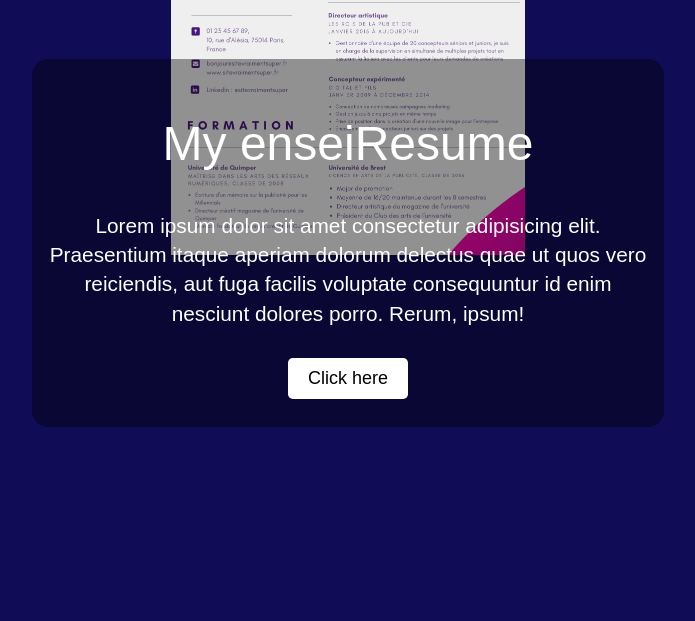
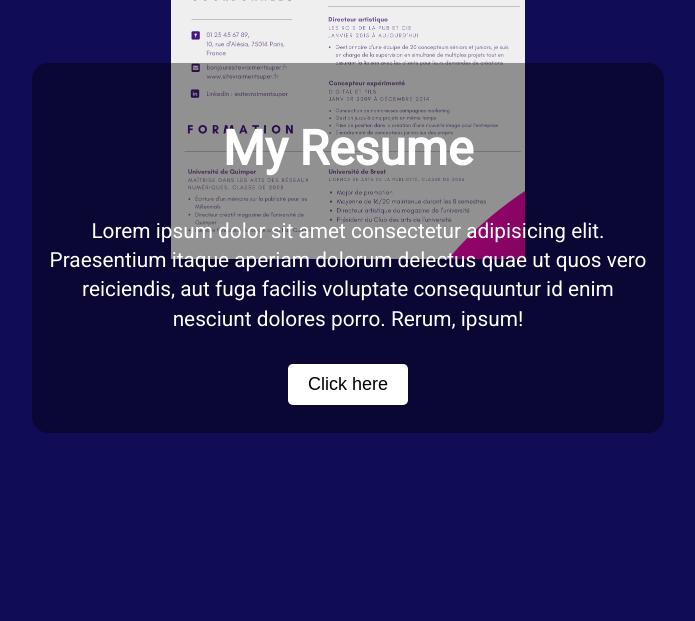
Before and after one commit to pabette25/gmc_html_checkpoint, a plain HTML site: page index.html in a window 1280 px wide. Shown: the part 2050-2671 px from the top of the page, without its empty margins (292-987 px from the left). Drawn offline with Linux system fonts and the light colour scheme.

Commit message:
Add files via upload

```diff
--- a/css/style.css
+++ b/css/style.css
@@ -1,3 +1,5 @@
+@import url('https://fonts.googleapis.com/css2?family=Roboto:ital,wght@0,100;0,400;1,900&display=swap');
+
 @media screen and (max-width: 960px) {
     header {
         width: 100% !important;
@@ -25,14 +27,14 @@ body {
     padding: 0px;
     margin: 0px;
     background-color: #100c56;
-    font-family: sans-serif;
+    font-family: 'Roboto', sans-serif;
     padding-top: 1%;
     color: white;
 }
 
 h1 {
     font-size: 3em;
-    font-weight: 300;
+    font-weight: 900;
 }
 
 h2 {
--- a/index.html
+++ b/index.html
@@ -73,7 +73,7 @@
                     <img height="500px" src="/img/resume.png">
                 </div>
                 <div class="content-section">
-                    <h1>My enseiResume</h1>
+                    <h1>My Resume</h1>
                     <p>Lorem ipsum dolor sit amet consectetur adipisicing elit. Praesentium itaque aperiam dolorum
                         delectus
                         quae
```
